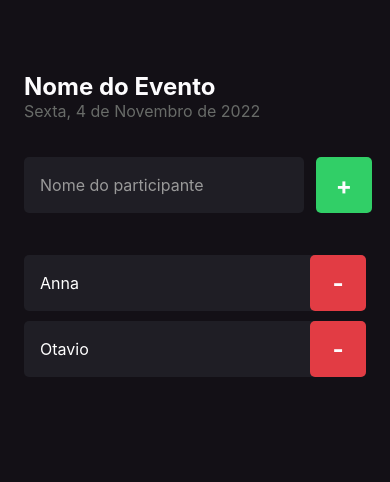
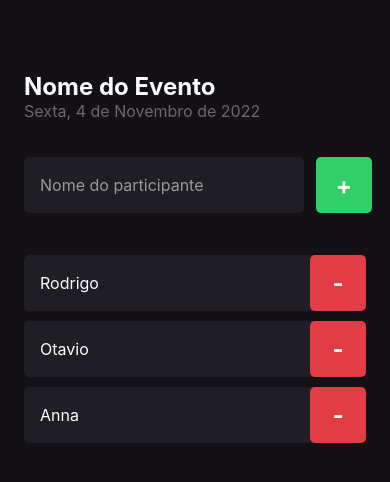
Before and after one commit to iannak/list-participant-react-native, a React Native app: screen / in a window 390 px wide. Shown: the top 482 px of the page. Built offline with nearby package versions, Linux system fonts and the light colour scheme.

Commit message:
add scrollView in list

```diff
--- a/src/screens/Home/index.tsx
+++ b/src/screens/Home/index.tsx
@@ -1,14 +1,22 @@
-import { Text, View, TextInput, TouchableOpacity } from "react-native";
+import {
+  Text,
+  View,
+  TextInput,
+  TouchableOpacity,
+  ScrollView,
+} from "react-native";
 
 import { styles } from "./styles";
 import { Participant } from "../../components/Participant";
 
 export function Home() {
+  const participants = ["Rodrigo", "Otavio", "Anna"];
+
   function handleParticipantAdd() {
     console.log("handleParticipantAdd");
   }
 
-  function handleParticipantRemoved(name: string){
+  function handleParticipantRemoved(name: string) {
     console.log("handleParticipantRemoved");
   }
 
@@ -30,8 +38,18 @@ export function Home() {
         </TouchableOpacity>
       </View>
 
-      <Participant name="Anna" onRemove={() => handleParticipantRemoved("Anna")} />
-      <Participant name="Otavio" />
+      <ScrollView showsVerticalScrollIndicator={false}>
+        {participants.map((participant) => (
+          <Participant
+            key={participant}
+            name={participant}
+            onRemove={() => handleParticipantRemoved(participant)}
+          />
+        ))}
+      </ScrollView>
+
+      {/* <Participant name="Anna" onRemove={() => handleParticipantRemoved("Anna")} />
+      <Participant name="Otavio" /> */}
     </View>
   );
 }
```
